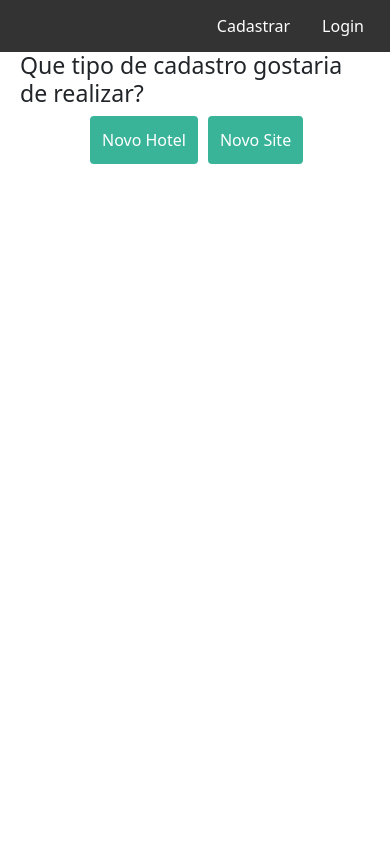
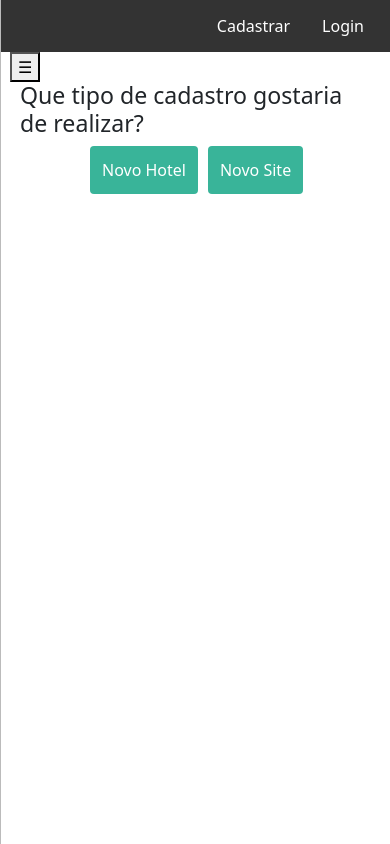
Before and after one commit to joaovicmendes/dsw2-trabalho, a Flask app: page /cadastrar in a window 390 px wide. Run offline with Flask 2, Linux system fonts and the light colour scheme; some libraries are stand-ins or nearby versions.

Commit message:
Menu colapsado em displays menores

```diff
--- /dev/null
+++ b/site/flaskblog/static/script/menu.js
@@ -0,0 +1,13 @@
+function openNav() {
+    document.getElementById("mySidebar").style.width = "180px";
+    document.getElementById("main").style.marginLeft = "180px";
+    document.getElementById("openbtn").style.display = "none";
+    document.getElementById("closebtn").style.display = "inline";
+}
+
+function closeNav() {
+    document.getElementById("mySidebar").style.width = "0";
+    document.getElementById("main").style.marginLeft= "0";
+    document.getElementById("openbtn").style.display = "inline";
+    document.getElementById("closebtn").style.display = "none";
+}
--- a/site/flaskblog/static/styles/main.css
+++ b/site/flaskblog/static/styles/main.css
@@ -21,6 +21,7 @@ th {
     background-color: #39b499;
     color: white;
 }
+
 
 .input_text, select {
     width: 100%;
@@ -81,50 +82,6 @@ input[type=submit]:hover, button:hover {
 */
 .row>a{
     width: max-content;
-}
-
-
-.side_menu{
-    border-right-style: solid;
-    border-width: 1px;
-    border-color: #AAAAAA;
-    height: 100%;
-    width: 200px;
-
-    z-index: 1;
-    top: 0;
-    left: 0;
-    background-color: #f1f1f1;
-    overflow-x: hidden;
-    padding-top: 20px;
-}
-/*Faz o media query e se for menor q 1010px a largura da tela, esconde o side menu*/
-@media screen and (max-width: 1010px) {
-    .side_menu{
-        display: none;
-    }
-}
-.side_menu a {
-    padding: 6px 8px 6px 16px;
-    text-decoration: none;
-    font-size: 20px;
-    color: #818181;
-    display: block;
-}
-.side_menu li a {
-    display: block;
-    color: #000;
-    padding: 8px 16px;
-    text-decoration: none;
-}
-.side_menu a:hover {
-    background-color: #555;
-    color: white;
-}
-.side_menu ul{
-    list-style-type: none;
-    margin: 0;
-    padding: 0;
 }
 
 
--- /dev/null
+++ b/site/flaskblog/static/styles/side_menu.css
@@ -0,0 +1,57 @@
+.side_menu{
+    border-right-style: solid;
+    border-width: 1px;
+    border-color: #BBB;
+    height: 100%;
+    width: 200px;
+
+    z-index: 1;
+    top: 0;
+    left: 0;
+    background-color: #f1f1f1;
+    overflow-x: hidden;
+    padding-top: 20px;
+}
+.side_menu a {
+    padding: 6px 8px 6px 16px;
+    text-decoration: none;
+    font-size: 20px;
+    color: #818181;
+    display: block;
+}
+
+.side_menu a:hover {
+    background-color: #BBB;
+    color: white;
+}
+.side_menu ul{
+    list-style-type: none;
+    margin: 0;
+    padding: 0;
+}
+
+.closebtn, .openbtn {
+    display: none;
+  }
+
+/*Faz o media query e se for menor q 1010px a largura da tela, esconde o side menu*/
+@media screen and (max-width: 1010px) {
+
+    .side_menu {
+        width: 0;
+        position: fixed;
+        transition: 0.25s;
+        padding-top: 60px;
+      }
+      .side_menu a {
+        transition: 0.25s;
+      }
+      .openbtn{
+        display: inline;
+      }
+      .closebtn {
+        display: none;
+      }
+
+
+}
--- a/site/flaskblog/templates/layout.html
+++ b/site/flaskblog/templates/layout.html
@@ -8,6 +8,7 @@
     <script type="text/javascript" src="{{url_for('static', filename='script/login.js')}}"></script>
     <script type="text/javascript" src="{{url_for('static', filename='script/home.js')}}"></script>
     <script type="text/javascript" src="{{url_for('static', filename='script/table.js')}}"></script>
+    <script type="text/javascript" src="{{url_for('static', filename='script/menu.js')}}"></script>
     <script type="text/javascript" src="{{url_for('static', filename='script/cadastro.js')}}"></script>
     <script type="text/javascript" src="{{url_for('static', filename='script/getAll.js')}}"></script>
     <script type="text/javascript" src="{{url_for('static', filename='script/getSelf.js')}}"></script>
@@ -17,12 +18,14 @@
     <link rel="stylesheet" href="//code.jquery.com/ui/1.12.1/themes/base/jquery-ui.css">
     <!-- fim scripts jQuery-->
     <link rel= "stylesheet" type= "text/css" href= "{{ url_for('static',filename='styles/main.css') }}">
+    <link rel= "stylesheet" type= "text/css" href= "{{ url_for('static',filename='styles/side_menu.css') }}">
+    <link rel= "stylesheet" type= "text/css" href= "{{ url_for('static',filename='styles/table.css') }}">
     <link rel= "stylesheet" type= "text/css" href= "{{ url_for('static',filename='styles/bootstrap/bootstrap.min.css') }}">
     <link rel="shortcut icon" href="/static/Otelo.svg">
 </head>
 <body>
     <div class="main_body">
-        <div class="side_menu">
+        <div  id="mySidebar" class="side_menu">
             <img src="/static/Otelo.png" style="padding-left:20px;" width="150"> </li>
             <ul>
                 <br>
@@ -48,8 +51,10 @@
             </div>
 
             <div class="main" id="main">
-        {% block content %}
-        {% endblock %}
+                <button id ="openbtn"  class="openbtn" onclick="openNav()">☰</button>
+                <button id ="closebtn" class="closebtn" onclick="closeNav()">☰</button>
+                {% block content %}
+                {% endblock %}
             </div>
         </div>
 
```
Also changed, not shown: site/flaskblog/static/styles/table.css (added, +40 -0 lines).
